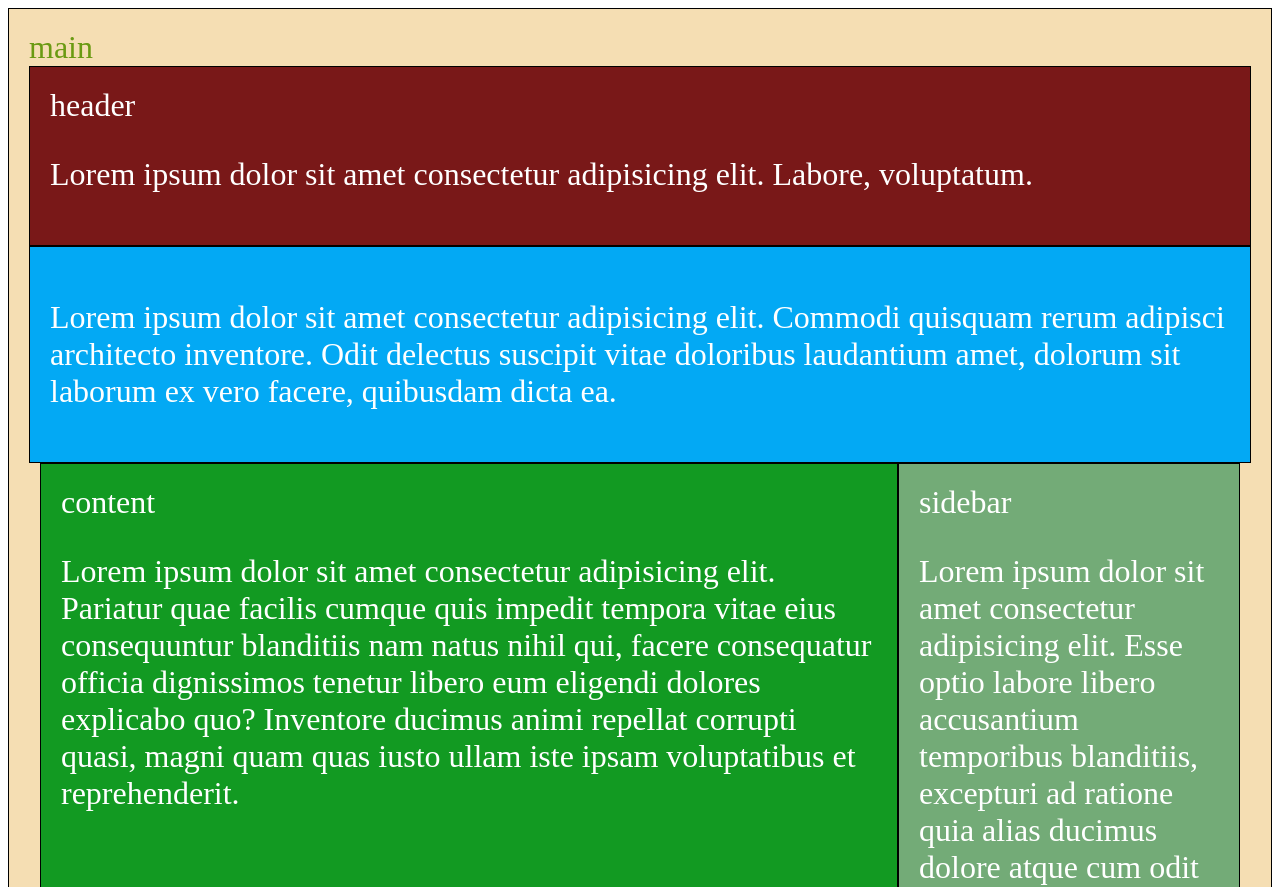
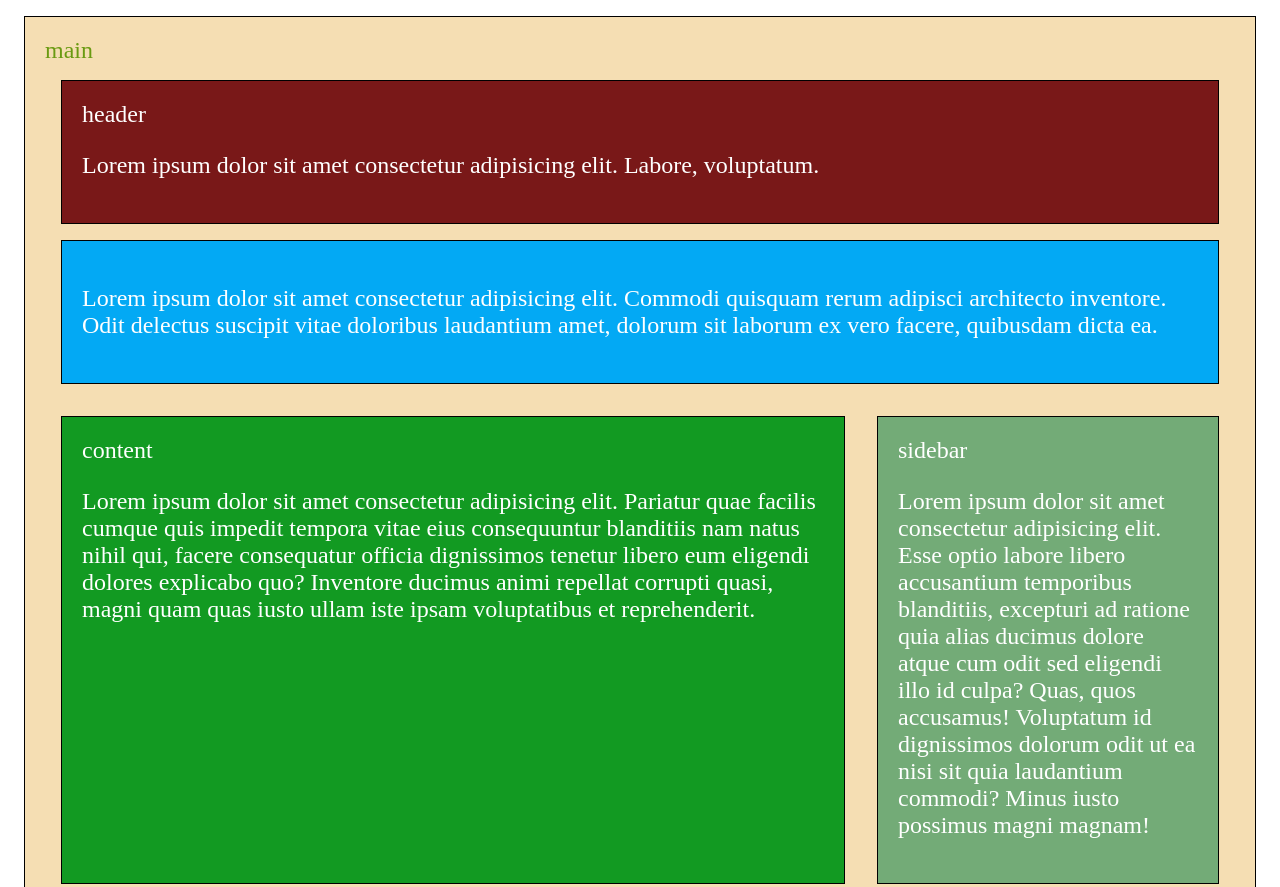
Before and after one commit to Gurnav224/Flexbox-layout, a plain HTML site: page index.html in a window 1280 px wide. Shown: the top 887 px of the page. Drawn offline with Linux system fonts and the light colour scheme.

Commit message:
change font size

```diff
--- a/CSS/style.css
+++ b/CSS/style.css
@@ -1,5 +1,5 @@
 main,header,section,aside,footer{
-    margin: 0px;
+    margin:1rem;
     padding: 20px;
     border: 1px solid #000000;
     color: #fff;
@@ -7,7 +7,7 @@ main,header,section,aside,footer{
 
 main{
     background-color: wheat;
-    font-size: 2rem;
+    font-size: 1.5rem;
     color: #6a9a12;
 }
 .header{
```
